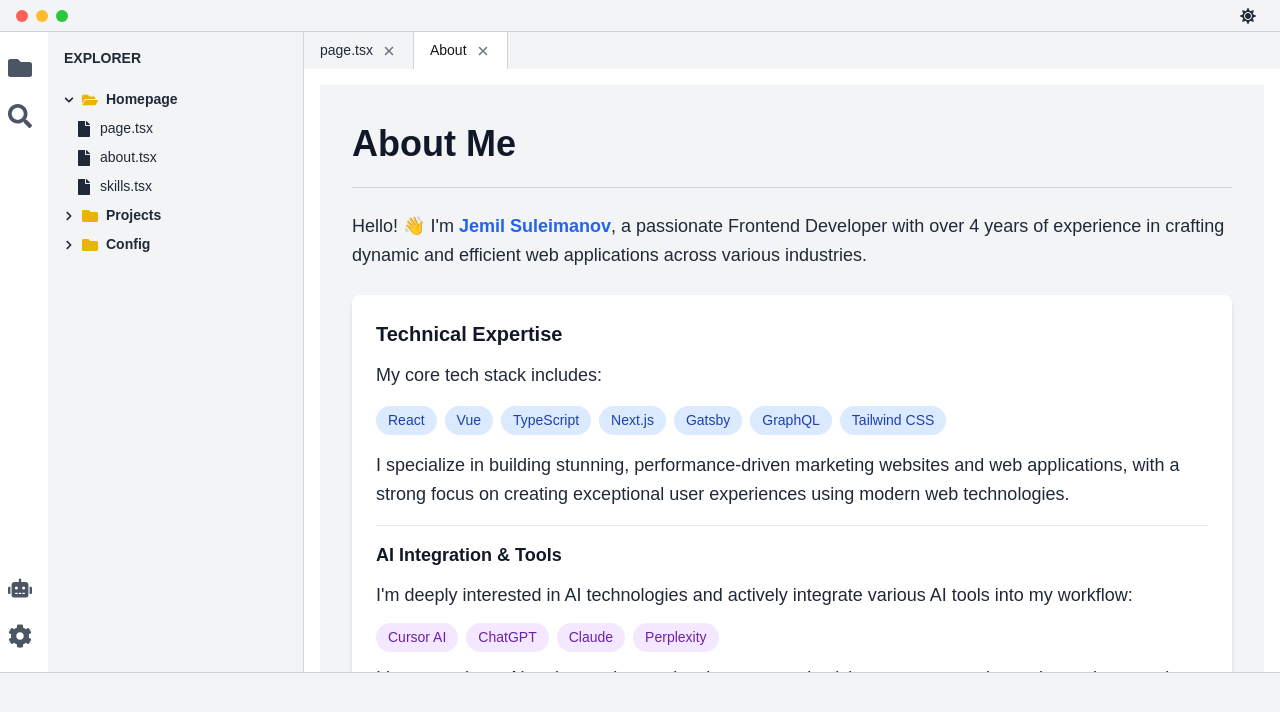
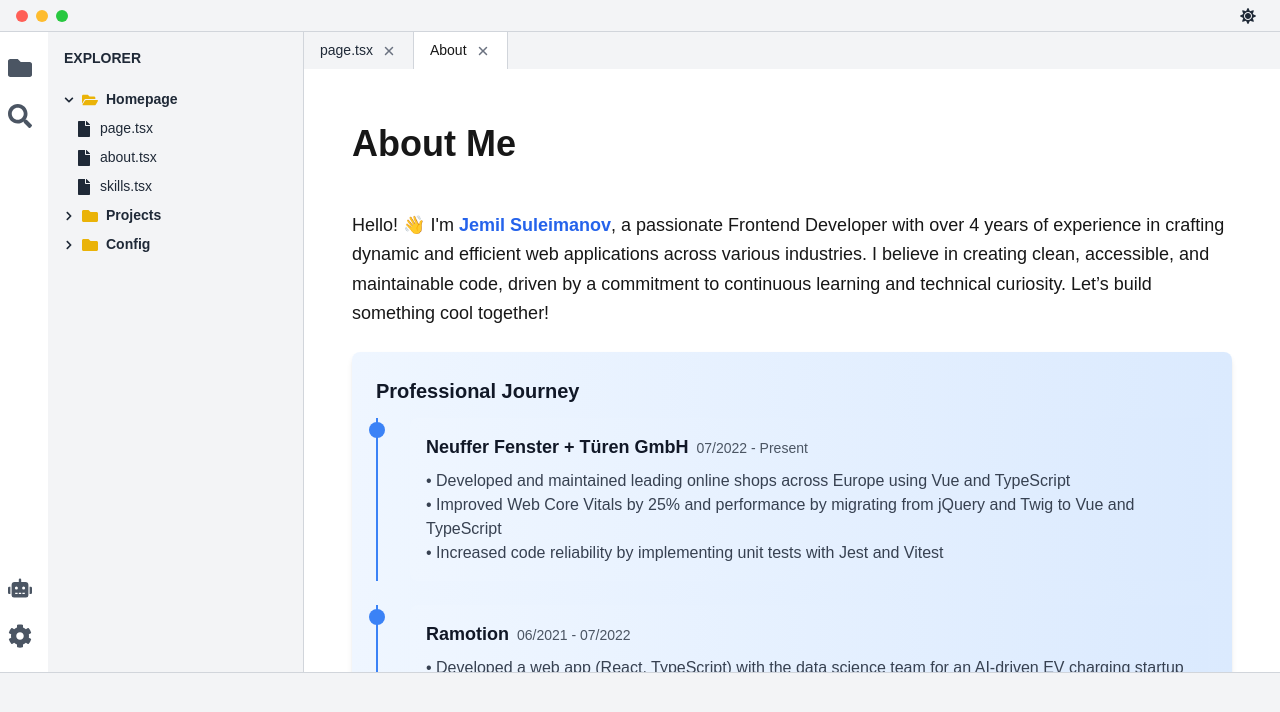
Before and after one commit to jemil-suleimanov/jemil-s, a Next.js app: page /about in a window 1280 px wide. Shown: the top 712 px of the page. Built offline with nearby package versions, Linux system fonts and the light colour scheme.

Commit message:
Simplified text, updated background to gradient, and expanded technical section with modern tools and AI.

```diff
--- a/app/about/page.tsx
+++ b/app/about/page.tsx
@@ -37,80 +37,21 @@
 
 const About: React.FC = () => {
   return (
-    <div className="min-h-screen bg-gray-100 dark:bg-gray-900 p-8">
+    <div className="min-h-screen p-8">
       <div className="max-w-4xl mx-auto">
-        <h1 className="text-4xl font-bold mb-6 text-gray-900 dark:text-gray-100 border-b border-gray-300 dark:border-gray-700 pb-4">
+        <h1 className="text-4xl font-bold mb-6 pb-4">
           About Me
         </h1>
 
-        <div className="space-y-6 text-gray-800 dark:text-gray-200">
-          <p className="text-lg leading-relaxed">
-            Hello! 👋 I&apos;m <span className="font-semibold text-blue-600 dark:text-blue-400">Jemil Suleimanov</span>,
-            a passionate Frontend Developer with over 4 years of experience in crafting dynamic and efficient web applications
-            across various industries.
-          </p>
+        <div className="space-y-6">
+        <p className="text-lg leading-relaxed">
+          Hello! 👋 I&apos;m <span className="font-semibold synthwave:text-blue-100 text-blue-600 dark:text-blue-400">Jemil Suleimanov</span>,
+          a passionate Frontend Developer with over 4 years of experience in crafting dynamic and efficient web applications across
+          various industries. I believe in creating clean, accessible, and maintainable code, driven by a commitment to continuous learning
+          and technical curiosity. Let’s build something cool together!
+        </p>
 
-          <div className="bg-white dark:bg-gray-800 rounded-lg p-6 shadow-md">
-            <h2 className="text-xl font-semibold mb-3 text-gray-900 dark:text-gray-100">Technical Expertise</h2>
-            <div className="space-y-4">
-              <p className="text-lg leading-relaxed">
-                My core tech stack includes:
-              </p>
-              <div className="flex flex-wrap gap-2 mb-4">
-                {[
-                  'React',
-                  'Vue',
-                  'TypeScript',
-                  'Next.js',
-                  'Gatsby',
-                  'GraphQL',
-                  'Tailwind CSS'
-                ].map((tech) => (
-                  <span
-                    key={tech}
-                    className="px-3 py-1 bg-blue-100 dark:bg-blue-900 text-blue-800 dark:text-blue-200 rounded-full text-sm font-medium"
-                  >
-                    {tech}
-                  </span>
-                ))}
-              </div>
-              <p className="text-lg leading-relaxed">
-                I specialize in building stunning, performance-driven marketing websites and web applications,
-                with a strong focus on creating exceptional user experiences using modern web technologies.
-              </p>
-
-              <div className="mt-6 border-t border-gray-200 dark:border-gray-700 pt-4">
-                <h3 className="text-lg font-semibold mb-3 text-gray-900 dark:text-gray-100">
-                  AI Integration & Tools
-                </h3>
-                <p className="text-lg leading-relaxed text-gray-800 dark:text-gray-200">
-                  I&apos;m deeply interested in AI technologies and actively integrate various AI tools into my workflow:
-                </p>
-                <div className="mt-3 flex flex-wrap gap-2">
-                  {[
-                    'Cursor AI',
-                    'ChatGPT',
-                    'Claude',
-                    'Perplexity'
-                  ].map((tool) => (
-                    <span
-                      key={tool}
-                      className="px-3 py-1 bg-purple-100 dark:bg-purple-900 text-purple-800 dark:text-purple-200 rounded-full text-sm font-medium"
-                    >
-                      {tool}
-                    </span>
-                  ))}
-                </div>
-                <p className="mt-3 text-lg leading-relaxed text-gray-800 dark:text-gray-200">
-                  I leverage these AI tools to enhance development productivity, automate routine tasks,
-                  and stay at the forefront of technological innovation. This allows me to focus on complex
-                  problem-solving and delivering higher-quality solutions more efficiently.
-                </p>
-              </div>
-            </div>
-          </div>
-
-          <div className="bg-white dark:bg-gray-800 rounded-lg p-6 shadow-md">
+          <div className="bg-gradient-to-r from-blue-50 to-blue-100 dark:from-gray-800 dark:to-gray-900 synthwave:bg-gradient-to-r synthwave:from-purple-50 synthwave:to-purple-300 rounded-lg p-6 shadow-md">
             <h2 className="text-xl font-semibold mb-3 text-gray-900 dark:text-gray-100">Professional Journey</h2>
 
             <div className="space-y-6">
@@ -170,7 +111,7 @@
             </div>
           </div>
 
-          <div className="bg-white dark:bg-gray-800 rounded-lg p-6 shadow-md">
+          <div className="bg-gradient-to-r from-blue-50 to-blue-100 dark:from-gray-800 dark:to-gray-900 synthwave:bg-gradient-to-r synthwave:from-purple-50 synthwave:to-purple-300  rounded-lg p-6 shadow-md">
             <h2 className="text-xl font-semibold mb-3 text-gray-900 dark:text-gray-100">Beyond Coding</h2>
 
             <div className="space-y-6">
--- a/app/skills/page.tsx
+++ b/app/skills/page.tsx
@@ -2,21 +2,68 @@
 
 import React from 'react';
 
-const skills = [
-  'JavaScript', 'TypeScript', 'React', 'Node.js', 'Python', 'SQL', 'Git', 'Docker'
-];
-
 const Skills: React.FC = () => {
   return (
-    <div className="min-h-screen p-8">
-      <h2 className="text-3xl font-bold mb-4">My Skills</h2>
-      <div className="grid grid-cols-2 md:grid-cols-3 gap-4">
-        {skills.map((skill, index) => (
-          <div key={index} className="bg-gray-200 dark:bg-gray-700 p-4 rounded">
-            {skill}
+    <div className="min-h-full p-8">
+                <div className="bg-white dark:bg-gray-800 rounded-lg p-6 shadow-md">
+            <h2 className="text-xl font-semibold mb-3 text-gray-900 dark:text-gray-100">Technical Expertise</h2>
+            <div className="space-y-4">
+              <p className="text-lg leading-relaxed">
+                My core tech stack includes:
+              </p>
+              <div className="flex flex-wrap gap-2 mb-4">
+                {[
+                  'React',
+                  'Vue',
+                  'TypeScript',
+                  'Next.js',
+                  'Gatsby',
+                  'GraphQL',
+                  'Tailwind CSS'
+                ].map((tech) => (
+                  <span
+                    key={tech}
+                    className="px-3 py-1 bg-blue-100 dark:bg-blue-900 text-blue-800 dark:text-blue-200 rounded-full text-sm font-medium"
+                  >
+                    {tech}
+                  </span>
+                ))}
+              </div>
+              <p className="text-lg leading-relaxed">
+                I specialize in building stunning, performance-driven marketing websites and web applications,
+                with a strong focus on creating exceptional user experiences using modern web technologies.
+              </p>
+
+              <div className="mt-6 border-t border-gray-200 dark:border-gray-700 pt-4">
+                <h3 className="text-lg font-semibold mb-3 text-gray-900 dark:text-gray-100">
+                  AI Integration & Tools
+                </h3>
+                <p className="text-lg leading-relaxed text-gray-800 dark:text-gray-200">
+                  I&apos;m deeply interested in AI technologies and actively integrate various AI tools into my workflow:
+                </p>
+                <div className="mt-3 flex flex-wrap gap-2">
+                  {[
+                    'Cursor AI',
+                    'ChatGPT',
+                    'Claude',
+                    'Perplexity'
+                  ].map((tool) => (
+                    <span
+                      key={tool}
+                      className="px-3 py-1 bg-purple-100 dark:bg-purple-900 text-purple-800 dark:text-purple-200 rounded-full text-sm font-medium"
+                    >
+                      {tool}
+                    </span>
+                  ))}
+                </div>
+                <p className="mt-3 text-lg leading-relaxed text-gray-800 dark:text-gray-200">
+                  I leverage these AI tools to enhance development productivity, automate routine tasks,
+                  and stay at the forefront of technological innovation. This allows me to focus on complex
+                  problem-solving and delivering higher-quality solutions more efficiently.
+                </p>
+              </div>
+            </div>
           </div>
-        ))}
-      </div>
     </div>
   );
 };
```
